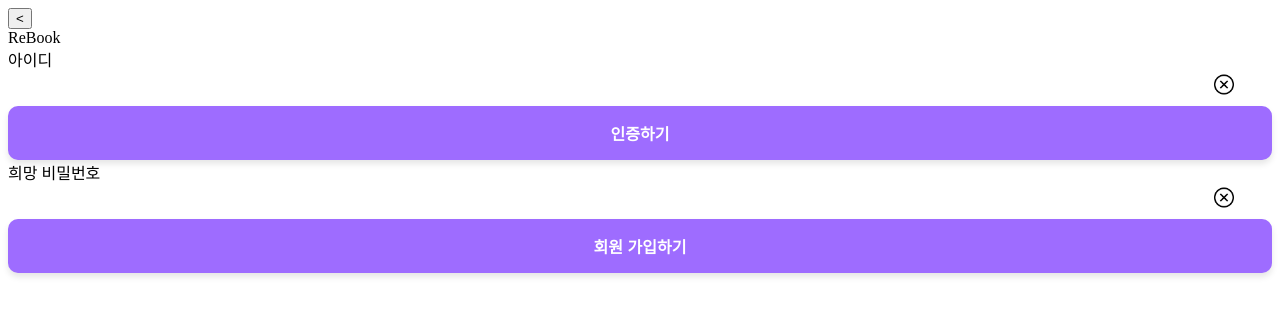
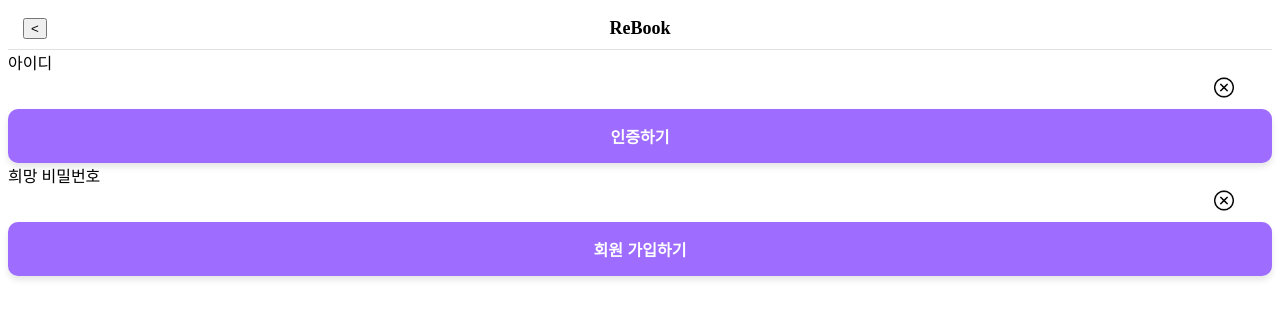
Before and after one commit to 5-ReBook/ReBook_FE, a React (Vite) app: page /signupform in a window 1280 px wide. Shown: the top 318 px of the page. Built offline with nearby package versions, Linux system fonts and the light colour scheme.

Commit message:
feature : Figma 참조하여 header css 설정. 버튼은 이후 이미지로 대체할 것

```diff
--- /dev/null
+++ b/src/components/Header.css
@@ -0,0 +1,29 @@
+.header {
+    display: flex;
+    justify-content: space-between;
+    align-items: center;
+    background-color: #fff;
+    padding: 10px 15px;
+    border-bottom: 1px solid #e0e0e0;
+  }
+
+  .header_left,
+  .header_right {
+    flex: 1;
+  }
+
+  .header_center {
+    flex: 8;
+    text-align: center;
+    font-size: 18px;
+    font-weight: bold;
+    color: #000;
+  }
+
+  .header_left {
+    text-align: left;
+  }
+
+  .header_right {
+    text-align: right;
+  }
--- a/src/components/Header.jsx
+++ b/src/components/Header.jsx
@@ -1,6 +1,8 @@
+import "./Header.css";
+
 const Header = ({ title, leftChild, rightChild }) => {
   return (
-    <header className="Header">
+    <header className="header">
       <div className="header_left">{leftChild}</div>
       <div className="header_center">{title}</div>
       <div className="header_right">{rightChild}</div>
```
